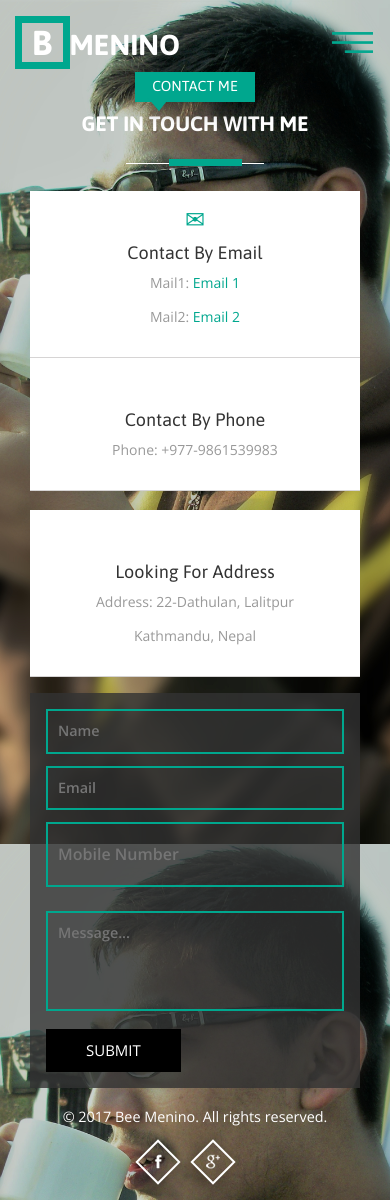
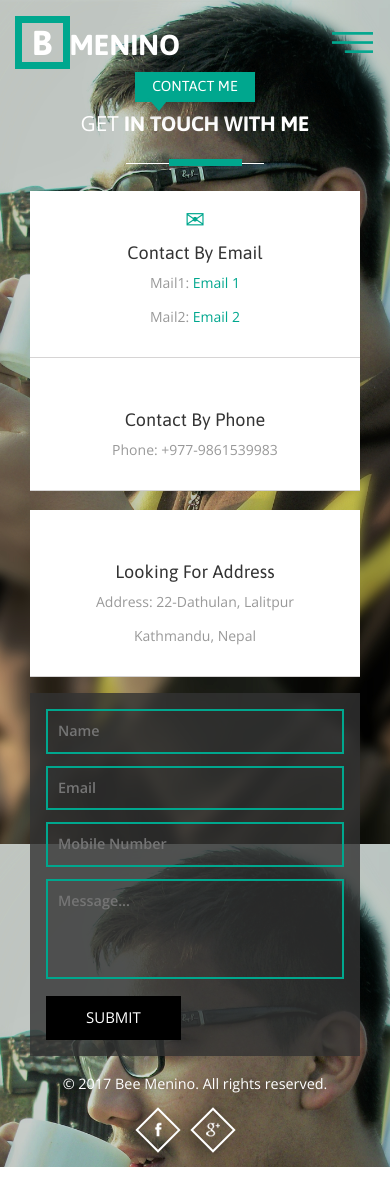
Before and after one commit to poudelmadhav/Bee-Menino, a PHP site: page /contact.html in a window 390 px wide. After the commit the page ends 1167 px from the top, so only its background shows below. Run offline with PHP 8.4, Linux system fonts and the light colour scheme; some web fonts are replaced.

```diff
--- a/contact.html
+++ b/contact.html
@@ -1,8 +1,7 @@
 <!DOCTYPE HTML>
 <html>
 <head>
-<title>Menino</title>
-<link rel="shortcut icon" href="images/favicon.png" >
+<title>Bee Menino</title>
 <link href="css/bootstrap.css" rel='stylesheet' type='text/css' />
 <!-- jQuery (necessary for Bootstrap's JavaScript plugins) -->
 <script src="js/jquery.min.js"></script>
@@ -72,7 +71,7 @@ Smartphone Compatible web template, free webdesigns for Nokia, Samsung, LG, Sony
     <div class="container">
     <div class="service-head one text-center">
                         <h4>CONTACT ME</h4>
-                        <h3><span>GET IN TOUCH WITH ME</span></h3>
+                        <h3>GET <span>IN TOUCH WITH ME</span></h3>
                         <span class="border two"></span>
                     </div>
         <div class="mail_us">
@@ -112,12 +111,11 @@ Smartphone Compatible web template, free webdesigns for Nokia, Samsung, LG, Sony
             </div>
             <div class="col-md-6 mail_right">
                 <form action="https://formspree.io/iammr.bee02@gmail.com" method="POST">
-                    <input type="text" name="Name" value="" required aria-required="true" placeholder="Name">
-                    <input type="email" name="Email" value="" required aria-required="true" placeholder="Email">
-                    <input type="tel" name="Mobile Number" value="" placeholder="Mobile Number">
-                    <textarea name="Message..." value="" required aria-required="true" placeholder="Message..."></textarea>
+                    <input type="text" name="Name" value="" required="" placeholder="Name">
+                    <input type="email" name="Email" value="" required="" placeholder="Email">
+                    <input type="text" name="Mobile Number" value="" required="" placeholder="Mobile Number">
+                    <textarea name="Message..." value="" required="" placeholder="Message..."></textarea>
                     <input type="submit" value="SUBMIT">
-                    <input type="hidden" name="_next" value="thankyou.html" />
 
                 </form>
             </div>
@@ -127,7 +125,7 @@ Smartphone Compatible web template, free webdesigns for Nokia, Samsung, LG, Sony
             <p>&copy; 2017 Bee Menino. All rights reserved.</a></p>
              <ul class="social-icons two">
                             <li><a href="http://facebook.com/cod.menino02" target="_blank" class="fb"> </a></li>
-                            <li><a href="https://plus.google.com/u/0/101629559255663233866" target="_blank" class="in"> </a></li>
+                            <li><a href="#" class="in"> </a></li>
                         </ul>
         </div>
     </div>
--- a/css/style.css
+++ b/css/style.css
@@ -1,7 +1,7 @@
 html, body{
     font-family: 'Open Sans', sans-serif;
     font-size: 100%;
-  	background: #10480d;
+  	background: #FFf;
 }
 body a{
 	transition:0.5s all;
@@ -15,7 +15,7 @@ body h1,h2,h3,h4,h5,h6{
 }
 /*-- header --*/
 #home {
-    background: url(../images/header-bg.JPG) no-repeat center center fixed;
+    background: url(../images/header-bg.jpg) no-repeat center center fixed;
     background-size: cover;
     -webkit-background-size: cover;
     -moz-background-size: cover;
@@ -1118,7 +1118,7 @@ ul.social-icons.two {
 .mail_left img{
 	width:100%;
 }
-.mail_right input[type="text"], .mail_right input[type="email"], .mail_right input[type="tel"], .mail_right textarea {
+.mail_right input[type="text"], .mail_right input[type="email"], .mail_right textarea {
        background: none;
     width: 100%;
     color: white;
@@ -1497,27 +1497,16 @@ span.border.two:after {
 	}
 }
 @media(max-width:640px){
-#home {
-    background: url(../images/header-bg.JPG) no-repeat center center fixed;
-    background-size: cover;
-    -webkit-background-size: cover;
-    -moz-background-size: cover;
-    -o-background-size: cover;
-    -ms-background-size: cover;
-    min-height:650px;
-	position: relative;
-}
 	.mail_right input[type="text"], .mail_right input[type="email"], .mail_right textarea {
 		background: none;
 		width: 100%;
-		color: #fff;
+		color: #777;
 		padding: 10px 10px;
 		margin-bottom: 12px;
 		outline: none;
 		border: 2px solid #00a78e;
 		font-size: 0.9em;
 	}
-
 	.mail_right textarea {
 		height: 100px;
 		resize: none;
```
Also changed, not shown: other parts of css/style.css (+0 -40 lines).
